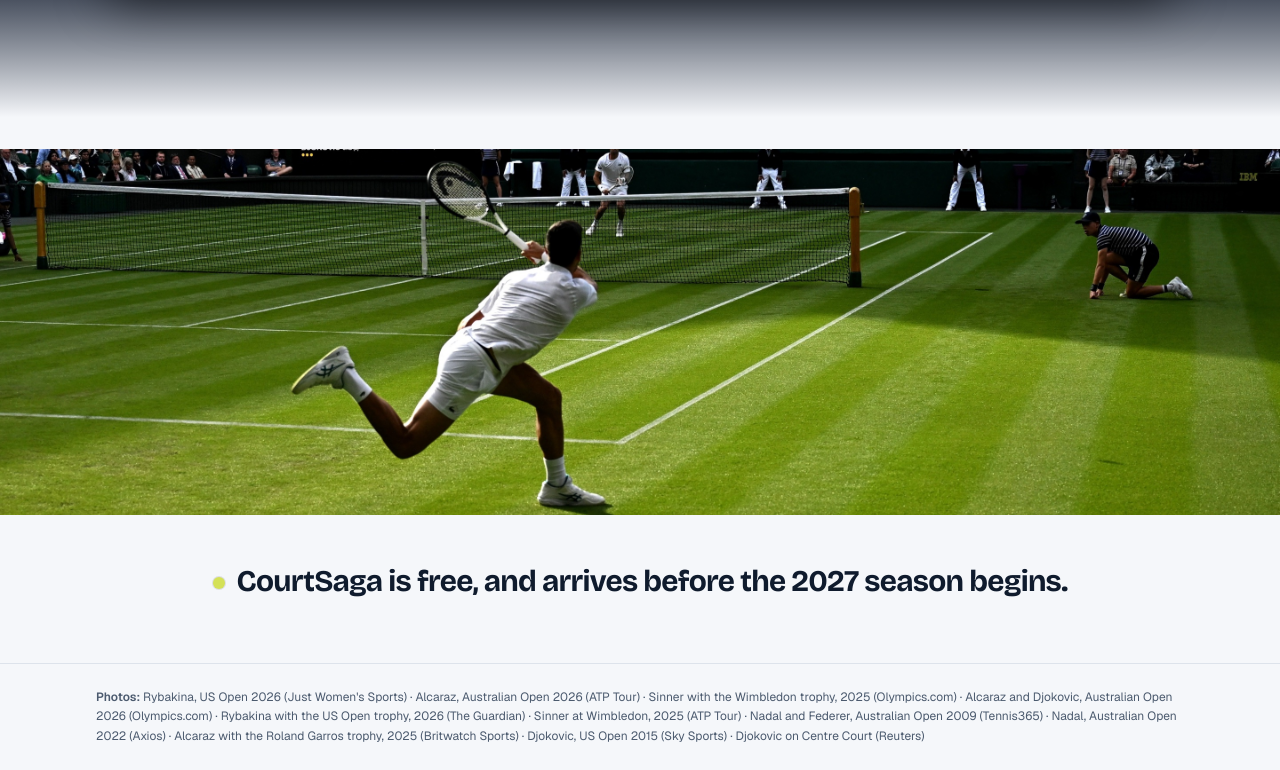
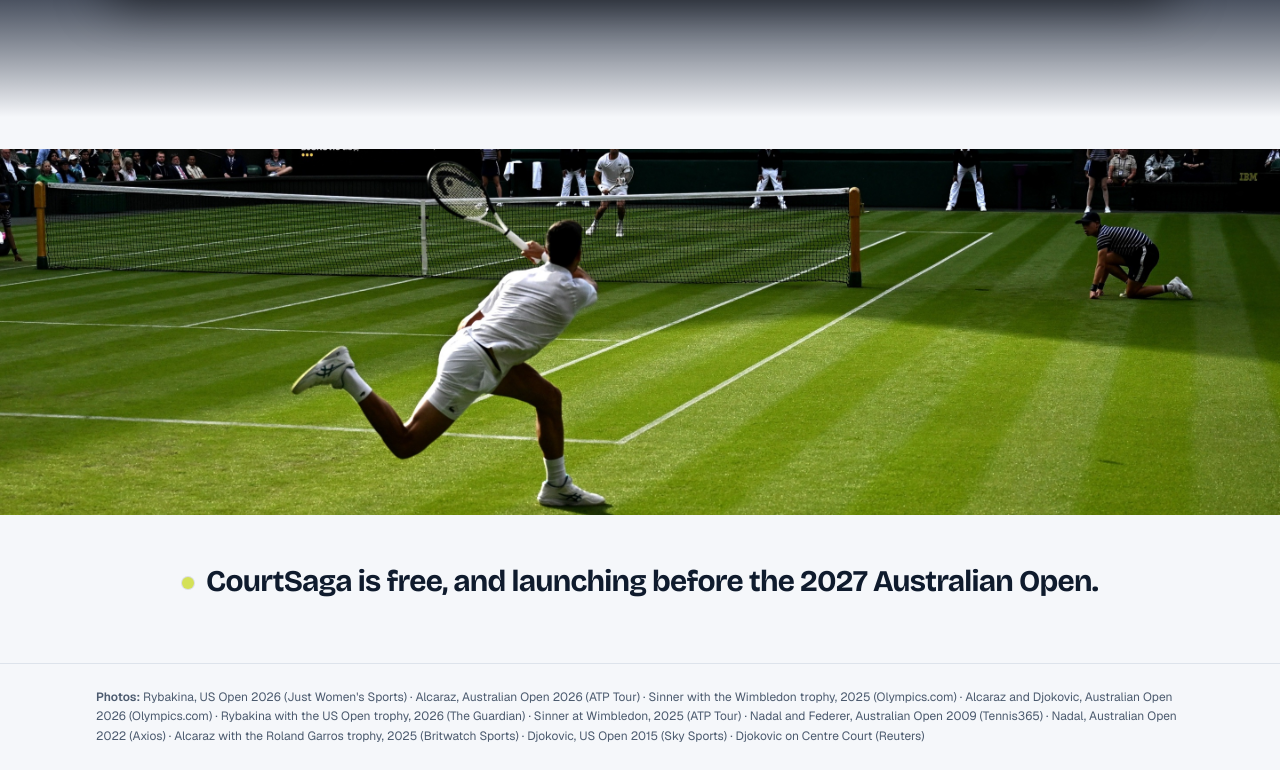
Before and after one commit to isaacslavens-beep/CourtSaga, a Next.js app: page / in a window 1280 px wide. Shown: the part 4653-5423 px from the top of the page. Built offline with nearby package versions, Linux system fonts and the light colour scheme.

Commit message:
Use the new launch wording everywhere
Co-Authored-By: Claude Opus 5.5 <noreply@anthropic.com>

```diff
--- a/app/layout.tsx
+++ b/app/layout.tsx
@@ -18,7 +18,7 @@ const bricolage = Bricolage_Grotesque({
 });
 
 const description =
-  "A free, simple diary for the tennis you watch. Log any match since Wimbledon 2003, rank your favourites, and your saga builds itself. Coming for the 2027 season.";
+  "A free, simple diary for the tennis you watch. Log any match since Wimbledon 2003, rank your favourites, and your saga builds itself. Free, launching before the 2027 Australian Open.";
 
 export const metadata: Metadata = {
   title: "CourtSaga",
--- a/app/page.tsx
+++ b/app/page.tsx
@@ -107,7 +107,7 @@ export default function Home() {
             />
             <p className="mx-auto mt-12 max-w-6xl text-balance px-4 text-center font-display text-2xl font-bold tracking-tight sm:px-8 sm:text-3xl">
               <span aria-hidden className="mr-3 inline-block h-3 w-3 rounded-full bg-ball align-middle ring-1 ring-black/10" />
-              CourtSaga is free, and arrives before the 2027 season begins.
+              CourtSaga is free, and launching before the 2027 Australian Open.
             </p>
           </section>
         </main>
```
